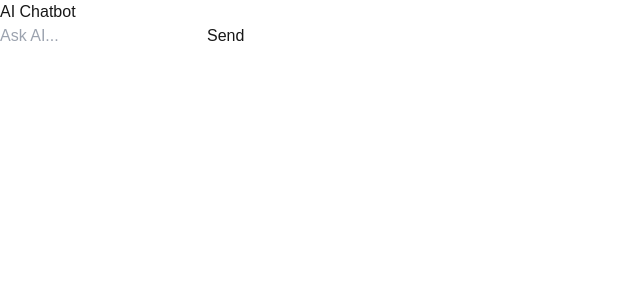
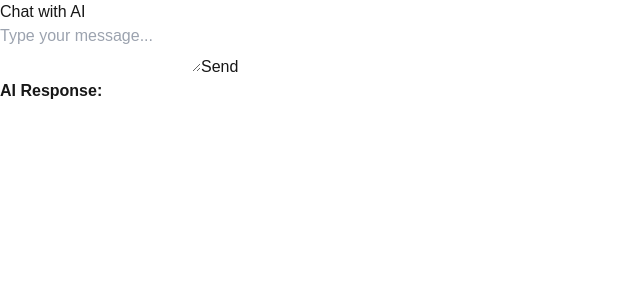
Before and after one commit to moksh-codedeveloper/ai-app, a Next.js app: page /chatAI in a window 1280 px wide. Shown: the top 300 px of the page, without its empty margins (0-640 px from the left). Built offline with nearby package versions, Linux system fonts and the light colour scheme.

Commit message:
Refactor AI chatbot integration to improve response handling and add summarization endpoint

```diff
--- a/src/app/api/aichatbot/aichat/route.ts
+++ b/src/app/api/aichatbot/aichat/route.ts
@@ -1,24 +1,27 @@
-// import OpenAI from "openai";
 import axios from "axios";
 import { NextRequest, NextResponse } from "next/server";
 
 export async function POST(request: NextRequest) {
   try {
     const { message } = await request.json();
-    const response = await axios.post("http://127.0.0.1:8000/chat", {
+    const response = await axios.post("http://localhost:8000/chat", {
       message,
     });
+
+    console.log("AI Response:", response.data); // Debugging
+
     return NextResponse.json(
       {
-        message: "Successful AI is working is",
-        data: response.data,
+        message: "AI response received successfully",
+        data: response.data.response, // Updated to match new response format
       },
       { status: 200 }
     );
   } catch (error: any) {
+    console.error("Error in Next.js Backend:", error);
     return NextResponse.json(
       {
-        message: "Something went wrong : ",
+        message: "Something went wrong",
         error: error.message,
       },
       { status: 500 }
--- /dev/null
+++ b/src/app/api/aichatbot/summarize/route.ts
@@ -0,0 +1,21 @@
+import axios from "axios";
+import { NextRequest, NextResponse } from "next/server";
+
+export async function POST(request: NextRequest) {
+  try {
+    const { text } = await request.json();
+
+    if (!text) {
+      return NextResponse.json({ error: "Text is required" }, { status: 400 });
+    }
+
+    const response = await axios.post("http://localhost:8000/summarize", { text });
+
+    return NextResponse.json(response.data, { status: 200 });
+  } catch (error: any) {
+    return NextResponse.json(
+      { error: error.response?.data?.detail || "Summarization failed" },
+      { status: 500 }
+    );
+  }
+}
--- a/src/app/chatAI/page.tsx
+++ b/src/app/chatAI/page.tsx
@@ -1,48 +1,45 @@
+"use client";
+
 import { useState } from "react";
 import axios from "axios";
 
-const Chatbot = () => {
-    const [input, setInput] = useState("");
-    const [messages, setMessages] = useState<{ text: string; isUser: boolean }[]>([]);
+export default function ChatAI() {
+  const [message, setMessage] = useState("");
+  const [aiResponse, setAiResponse] = useState("");
+  const [loadingAI, setLoadingAI] = useState(false);
 
   const sendMessage = async () => {
-        if (!input.trim()) return;
-        const userMessage = { text: input, isUser: true };
-        setMessages([...messages, userMessage]);
-
+    setLoadingAI(true);
     try {
-            const response = await axios.post("/api/aichatbot/chatbot", { message: input });
-            setMessages([...messages, userMessage, { text: response.data.choices[0].text, isUser: false }]);
-        } catch (error) {
-            setMessages([...messages, userMessage, { text: "Error: Failed to fetch AI response", isUser: false }]);
+      const response = await axios.post("/api/aichatbot/aichat", { message });
+      console.log("Frontend AI Response:", response.data); // Debugging
+      setAiResponse(response.data.data || "No response from AI");
+    } catch (error: any) {
+      console.error("AI Test Error:", error);
+      setAiResponse("Error testing AI.");
+    } finally {
+      setLoadingAI(false);
     }
-        setInput("");
   };
-
   return (
-        <div className="max-w-xl mx-auto p-4 border rounded-lg shadow-lg">
-            <h2 className="text-lg font-semibold mb-2">AI Chatbot</h2>
-            <div className="h-64 overflow-y-auto border p-2">
-                {messages.map((msg, index) => (
-                    <div key={index} className={`mb-2 ${msg.isUser ? "text-right" : "text-left"}`}>
-                        <span className={`px-3 py-1 rounded ${msg.isUser ? "bg-blue-500 text-white" : "bg-gray-200"}`}>
-                            {msg.text}
-                        </span>
+    <div className="p-4 bg-black">
+      <h1 className="text-xl font-bold">Chat with AI</h1>
+      <textarea
+        className="w-full p-2 border rounded bg-black"
+        placeholder="Type your message..."
+        value={message}
+        onChange={(e) => setMessage(e.target.value)}
+      />
+      <button
+        className="mt-2 px-4 py-2 bg-blue-500 text-white rounded"
+        onClick={sendMessage}
+        disabled={loadingAI}
+      >
+        {loadingAI ? "Loading..." : "Send"}
+      </button>
+      <div className="mt-4 p-2 border rounded bg-black">
+        <strong>AI Response:</strong> {aiResponse}
       </div>
-                ))}
-            </div>
-            <input
-                type="text"
-                value={input}
-                onChange={(e) => setInput(e.target.value)}
-                placeholder="Ask AI..."
-                className="w-full border p-2 mt-2"
-            />
-            <button onClick={sendMessage} className="w-full bg-blue-500 text-white p-2 mt-2">
-                Send
-            </button>
     </div>
   );
-};
-
-export default Chatbot;
+}
```
Also changed, not shown: 1 other file (tests, documents, lock files or other folders). Lines whose indentation alone changed are shown as unchanged.
